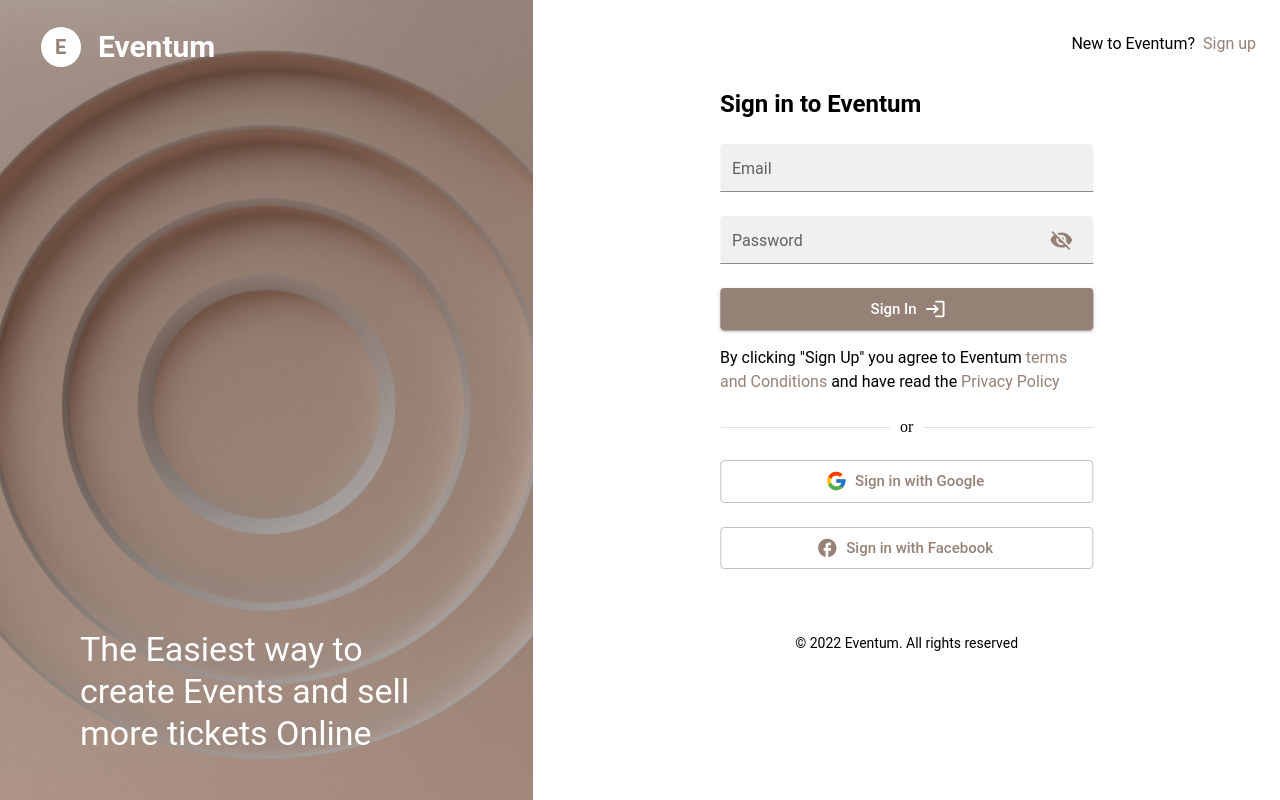
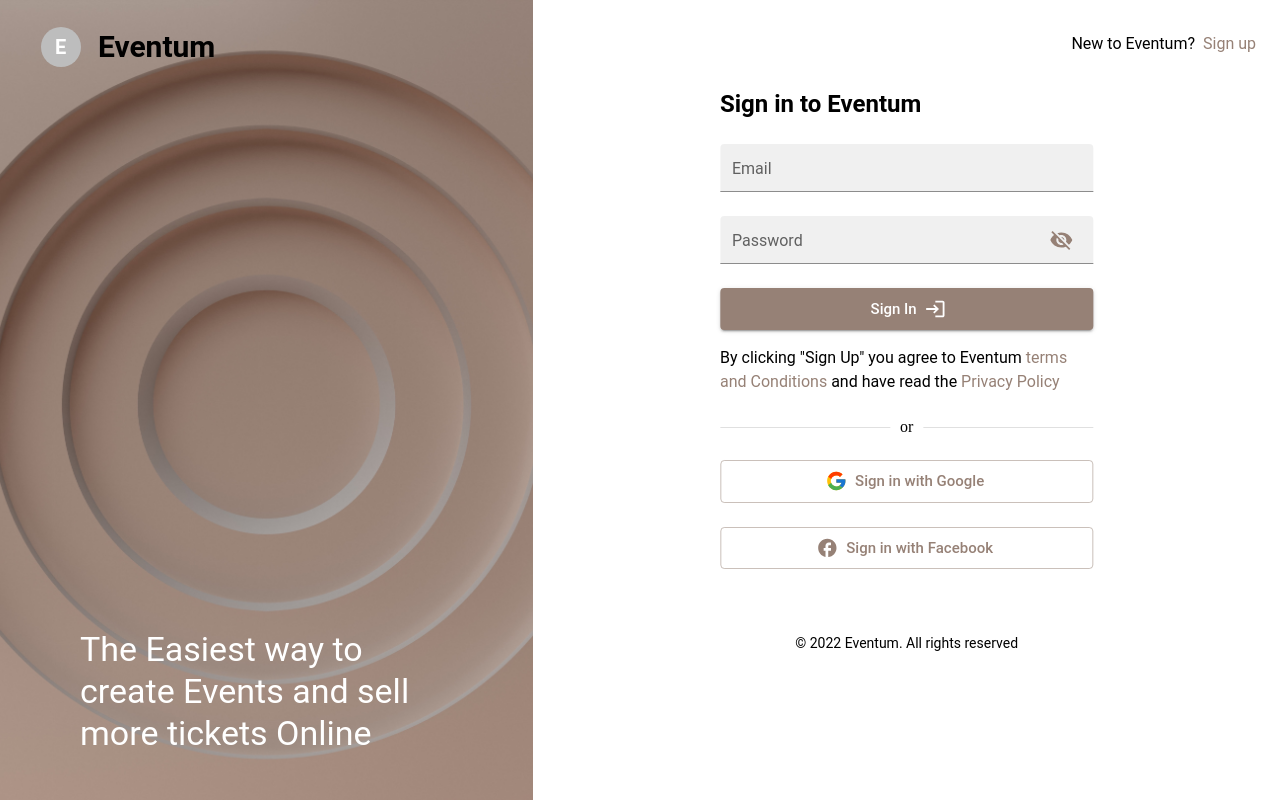
Before and after one commit to Sosaristic/event-handler, a Next.js app: page /login in a window 1280 px wide. Built offline with nearby package versions, Linux system fonts and the light colour scheme.

Commit message:
feature: added validation to forms

```diff
--- a/components/EventLogo.jsx
+++ b/components/EventLogo.jsx
@@ -1,6 +1,6 @@
 import React from 'react'
 import {Box, Avatar, Typography} from "@mui/material"
-export default function EventLogo() {
+export default function EventLogo({backgroundColor, color, avatarColor, avatarBackgroundColor}) {
   return (
     <Box
 
@@ -15,15 +15,15 @@ export default function EventLogo() {
   >
     <Avatar
       sx={{
-        backgroundColor: {xs: "primary.main", sm: "white"} ,
-        color: {xs: "white", sm: "primary.main"} ,
+        backgroundColor: `${avatarBackgroundColor && avatarBackgroundColor}` ,
+        color: `${avatarColor && avatarColor}` ,
         fontWeight: "bold",
       }}
     >
       E
     </Avatar>
     <Typography
-      sx={{ fontSize: 30, fontWeight: "bold", color: {xs: "black", sm: "white" }}}
+      sx={{ fontSize: 30, fontWeight: "bold", color: `${color}`}}
     >
       Eventum
     </Typography>
```
